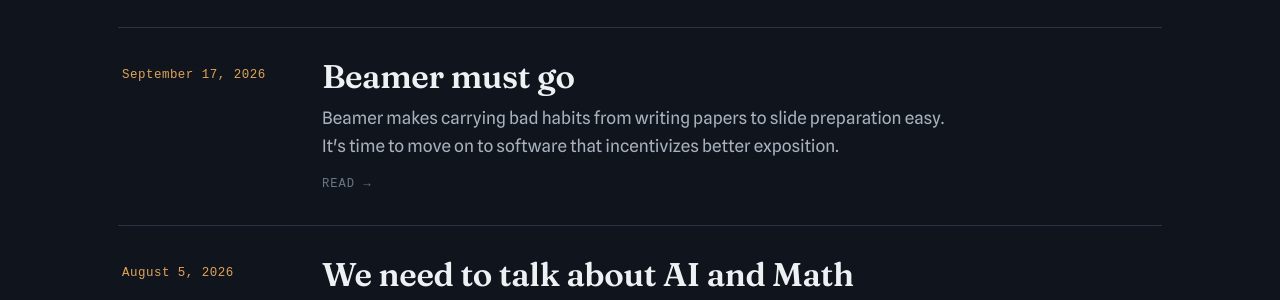
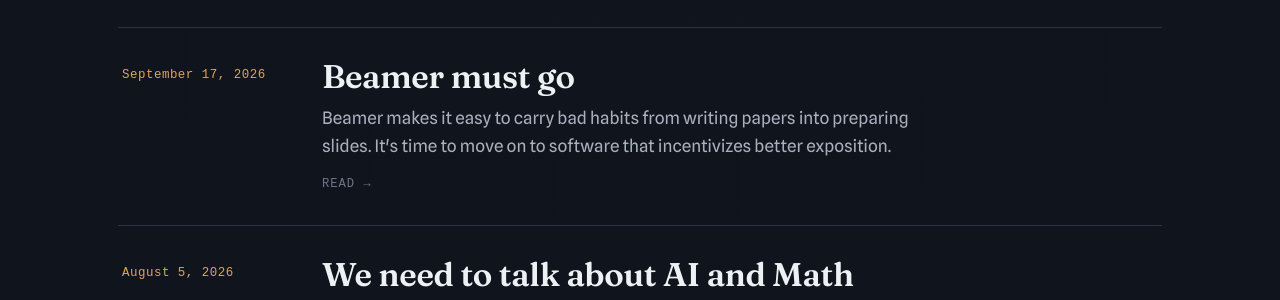
Before and after one commit to kkapulkin/kkapulkin.github.io, a Jekyll site: the page built from blog.html, in a window 1280 px wide and 1385 px high. Shown: the part 533-833 px from the top of the window. Built offline with Jekyll 4.4.1, drawn with Linux system fonts in a browser that asks for light colours; some web fonts are replaced.

Commit message:
Tighten the summary wording in Beamer must go
Co-Authored-By: Claude Opus 5 <noreply@anthropic.com>
Claude-Session: https://claude.ai/code/session_014oNFHoxraHoC5jNqpe1D7Z

```diff
--- a/_posts/2026-09-17-beamer-must-go.md
+++ b/_posts/2026-09-17-beamer-must-go.md
@@ -3,7 +3,7 @@ layout: post
 title: "Beamer must go"
 date: 2026-09-17
 summary: >-
-  Beamer makes carrying bad habits from writing papers to slide preparation easy. It's time to move on to software that incentivizes better exposition.
+  Beamer makes it easy to carry bad habits from writing papers into preparing slides. It's time to move on to software that incentivizes better exposition.
 ---
 
 If you want to eat fewer snacks, keeping a cupboard full of chocolate bars and chips makes the job harder. You can exercise restraint, but why arrange things so that you constantly have to? This is how I feel about Beamer, the LaTeX presentation class. It makes several bad habits of mathematical exposition wonderfully convenient, and resisting them becomes part of preparing every talk.
```
